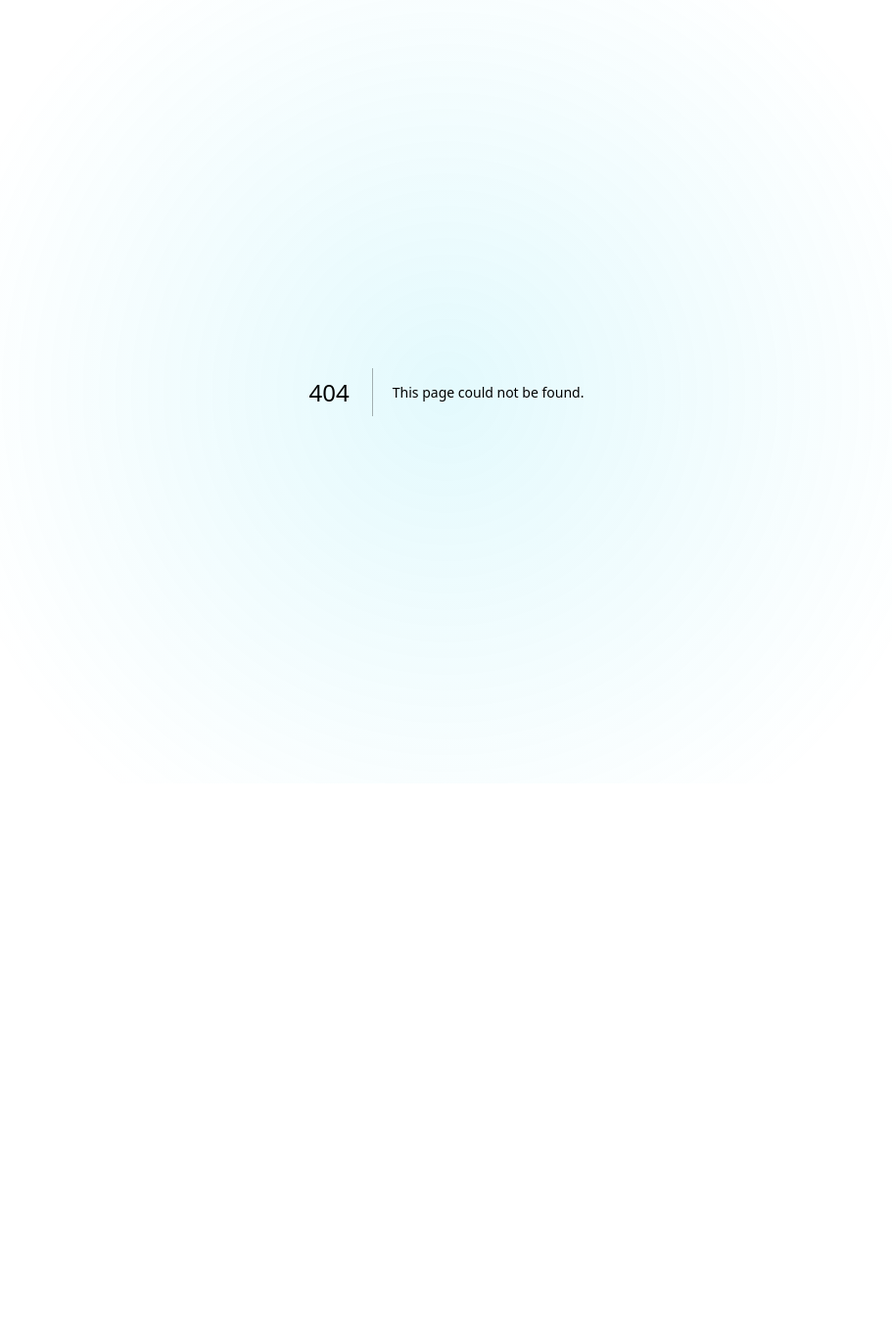
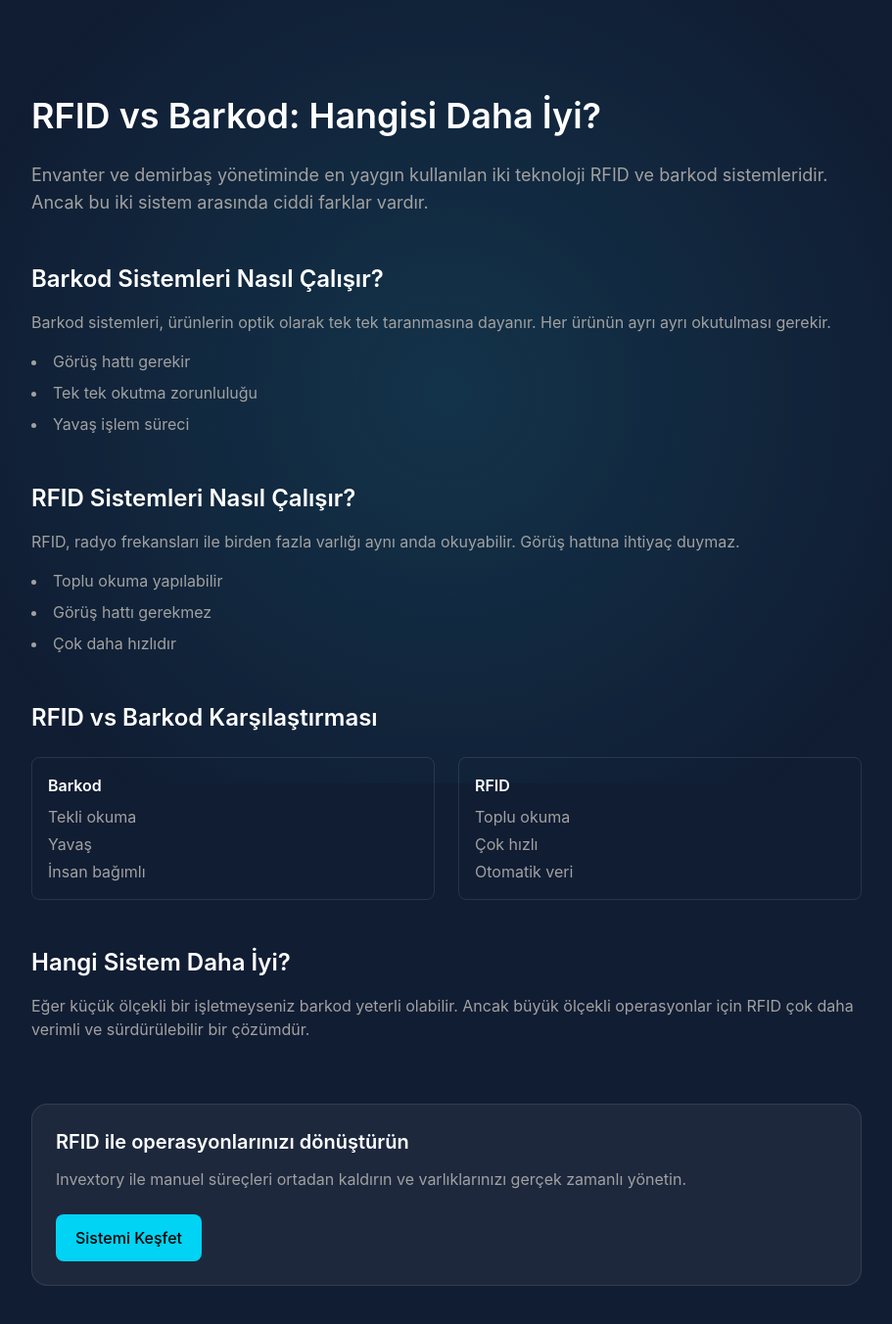
Before and after one commit to MehmetTaskiran/invextory-site, a Next.js app: page /blog/rfid-vs-barcode in a window 1280 px wide. Before the commit this address had no page. Shown: the top 1352 px of the page at 98% size, without its empty margins (184-1095 px from the left). Before the commit the page ends 800 px from the top, so only its background shows below. Built offline with nearby package versions, Linux system fonts and the light colour scheme.

Commit message:
add hreflang to all pages

```diff
--- a/src/app/blog/rfid-demirbas-yonetimi/page.tsx
+++ b/src/app/blog/rfid-demirbas-yonetimi/page.tsx
@@ -5,6 +5,13 @@ export const metadata: Metadata = {
   title: "RFID Demirbaş Yönetimi Nedir? | Invextory",
   description:
     "RFID teknolojisi ile demirbaş yönetimi nasıl yapılır? Manuel sistemlerin neden yetersiz kaldığını ve RFID ile otomatik takibin nasıl çalıştığını öğrenin.",
+
+    alternates: {
+    languages: {
+      tr: "https://www.invextory.com/blog/rfid-demirbas-yonetimi",
+      en: "https://www.invextory.com/en/blog/rfid-asset-management",
+    },
+  },
 };
 
 export default function Page() {
--- a/src/app/blog/rfid-envanter-takibi/page.tsx
+++ b/src/app/blog/rfid-envanter-takibi/page.tsx
@@ -1,10 +1,16 @@
 import { Metadata } from "next";
 import Link from "next/link";
 
-export const metadata: Metadata = {
+export const metadata = {
   title: "RFID ile Envanter Takibi Nasıl Yapılır? | Invextory",
-  description:
-    "RFID teknolojisi ile envanter takibi nasıl yapılır? Gerçek zamanlı stok takibi, otomatik veri toplama ve operasyonel verimlilik hakkında detaylı rehber.",
+  description: "RFID teknolojisi ile envanter takibi nasıl yapılır...",
+
+  alternates: {
+    languages: {
+      tr: "https://www.invextory.com/blog/rfid-envanter-takibi",
+      en: "https://www.invextory.com/en/blog/rfid-inventory-tracking",
+    },
+  },
 };
 
 export default function Page() {
--- /dev/null
+++ b/src/app/blog/rfid-vs-barcode/page.tsx
@@ -0,0 +1,112 @@
+import { Metadata } from "next";
+import Link from "next/link";
+
+export const metadata: Metadata = {
+  title: "RFID vs Barkod: Hangisi Daha İyi? | Invextory",
+  description:
+    "RFID ve barkod sistemleri arasındaki farklar nelerdir? Hangi teknoloji envanter ve demirbaş yönetimi için daha uygundur?",
+
+      alternates: {
+    languages: {
+      tr: "https://www.invextory.com/blog/rfid-vs-barcode",
+      en: "https://www.invextory.com/en/blog/rfid-vs-barcode",
+    },
+  },
+};
+
+export default function Page() {
+  return (
+    <main className="max-w-4xl mx-auto px-6 py-24 text-white">
+
+      <h1 className="text-4xl font-semibold leading-tight">
+        RFID vs Barkod: Hangisi Daha İyi?
+      </h1>
+
+      <p className="mt-6 text-neutral-400 text-lg">
+        Envanter ve demirbaş yönetiminde en yaygın kullanılan iki teknoloji RFID ve barkod sistemleridir.
+        Ancak bu iki sistem arasında ciddi farklar vardır.
+      </p>
+
+      <h2 className="mt-12 text-2xl font-semibold">
+        Barkod Sistemleri Nasıl Çalışır?
+      </h2>
+
+      <p className="mt-4 text-neutral-400">
+        Barkod sistemleri, ürünlerin optik olarak tek tek taranmasına dayanır.
+        Her ürünün ayrı ayrı okutulması gerekir.
+      </p>
+
+      <ul className="mt-4 list-disc list-inside text-neutral-400 space-y-2">
+        <li>Görüş hattı gerekir</li>
+        <li>Tek tek okutma zorunluluğu</li>
+        <li>Yavaş işlem süreci</li>
+      </ul>
+
+      <h2 className="mt-12 text-2xl font-semibold">
+        RFID Sistemleri Nasıl Çalışır?
+      </h2>
+
+      <p className="mt-4 text-neutral-400">
+        RFID, radyo frekansları ile birden fazla varlığı aynı anda okuyabilir.
+        Görüş hattına ihtiyaç duymaz.
+      </p>
+
+      <ul className="mt-4 list-disc list-inside text-neutral-400 space-y-2">
+        <li>Toplu okuma yapılabilir</li>
+        <li>Görüş hattı gerekmez</li>
+        <li>Çok daha hızlıdır</li>
+      </ul>
+
+      <h2 className="mt-12 text-2xl font-semibold">
+        RFID vs Barkod Karşılaştırması
+      </h2>
+
+      <div className="mt-6 grid md:grid-cols-2 gap-6 text-neutral-400">
+        <div className="border border-white/10 p-4 rounded-lg">
+          <div className="font-semibold text-white mb-2">Barkod</div>
+          <ul className="space-y-1">
+            <li>Tekli okuma</li>
+            <li>Yavaş</li>
+            <li>İnsan bağımlı</li>
+          </ul>
+        </div>
+
+        <div className="border border-white/10 p-4 rounded-lg">
+          <div className="font-semibold text-white mb-2">RFID</div>
+          <ul className="space-y-1">
+            <li>Toplu okuma</li>
+            <li>Çok hızlı</li>
+            <li>Otomatik veri</li>
+          </ul>
+        </div>
+      </div>
+
+      <h2 className="mt-12 text-2xl font-semibold">
+        Hangi Sistem Daha İyi?
+      </h2>
+
+      <p className="mt-4 text-neutral-400">
+        Eğer küçük ölçekli bir işletmeyseniz barkod yeterli olabilir.
+        Ancak büyük ölçekli operasyonlar için RFID çok daha verimli ve sürdürülebilir bir çözümdür.
+      </p>
+
+      <div className="mt-16 border border-white/10 p-6 rounded-2xl bg-white/5">
+        <h3 className="text-xl font-semibold">
+          RFID ile operasyonlarınızı dönüştürün
+        </h3>
+
+        <p className="mt-3 text-neutral-400">
+          Invextory ile manuel süreçleri ortadan kaldırın ve varlıklarınızı gerçek zamanlı yönetin.
+        </p>
+
+        <Link
+          href="/"
+          className="inline-block mt-6 px-5 py-3 bg-cyan-400 text-black rounded-lg font-medium"
+        >
+          Sistemi Keşfet
+        </Link>
+      </div>
+
+    </main>
+  );
+}
--- a/src/app/en/blog/rfid-asset-management/page.tsx
+++ b/src/app/en/blog/rfid-asset-management/page.tsx
@@ -5,6 +5,13 @@ export const metadata: Metadata = {
   title: "What is RFID Asset Management? | Invextory",
   description:
     "Learn how RFID asset management works, how it replaces manual tracking systems, and how real-time inventory tracking is achieved.",
+
+      alternates: {
+      languages: {
+      tr: "https://www.invextory.com/blog/rfid-demirbas-yonetimi",
+      en: "https://www.invextory.com/en/blog/rfid-asset-management",
+    },
+  },
 };
 
 export default function Page() {
--- a/src/app/en/blog/rfid-inventory-tracking/page.tsx
+++ b/src/app/en/blog/rfid-inventory-tracking/page.tsx
@@ -1,10 +1,16 @@
 import { Metadata } from "next";
 import Link from "next/link";
 
-export const metadata: Metadata = {
+export const metadata = {
   title: "How RFID Inventory Tracking Works | Invextory",
-  description:
-    "Learn how RFID inventory tracking works, how it replaces manual systems, and how real-time visibility is achieved in warehouses and enterprises.",
+  description: "Learn how RFID inventory tracking works...",
+
+  alternates: {
+    languages: {
+      tr: "https://www.invextory.com/blog/rfid-envanter-takibi",
+      en: "https://www.invextory.com/en/blog/rfid-inventory-tracking",
+    },
+  },
 };
 
 export default function Page() {
--- /dev/null
+++ b/src/app/en/blog/rfid-vs-barcode/page.tsx
@@ -0,0 +1,93 @@
+import { Metadata } from "next";
+import Link from "next/link";
+
+export const metadata: Metadata = {
+  title: "RFID vs Barcode: Which One is Better? | Invextory",
+  description:
+    "Compare RFID and barcode systems. Learn which technology is better for inventory and asset tracking.",
+
+      alternates: {
+      languages: {
+      tr: "https://www.invextory.com/blog/rfid-vs-barcode",
+      en: "https://www.invextory.com/en/blog/rfid-vs-barcode",
+    },
+  },
+};
+
+export default function Page() {
+  return (
+    <main className="max-w-4xl mx-auto px-6 py-24 text-white">
+
+      <h1 className="text-4xl font-semibold leading-tight">
+        RFID vs Barcode: Which One is Better?
+      </h1>
+
+      <p className="mt-6 text-neutral-400 text-lg">
+        RFID and barcode are the two most common technologies used in inventory and asset tracking.
+        However, they differ significantly in performance and efficiency.
+      </p>
+
+      <h2 className="mt-12 text-2xl font-semibold">
+        How Barcode Systems Work
+      </h2>
+
+      <ul className="mt-4 list-disc list-inside text-neutral-400 space-y-2">
+        <li>Requires line of sight</li>
+        <li>Items must be scanned one by one</li>
+        <li>Slower process</li>
+      </ul>
+
+      <h2 className="mt-12 text-2xl font-semibold">
+        How RFID Works
+      </h2>
+
+      <ul className="mt-4 list-disc list-inside text-neutral-400 space-y-2">
+        <li>Bulk scanning</li>
+        <li>No line of sight needed</li>
+        <li>Much faster</li>
+      </ul>
+
+      <h2 className="mt-12 text-2xl font-semibold">
+        Comparison
+      </h2>
+
+      <div className="mt-6 grid md:grid-cols-2 gap-6 text-neutral-400">
+        <div className="border border-white/10 p-4 rounded-lg">
+          <div className="font-semibold text-white mb-2">Barcode</div>
+          <ul className="space-y-1">
+            <li>Manual</li>
+            <li>Slower</li>
+            <li>Error-prone</li>
+          </ul>
+        </div>
+
+        <div className="border border-white/10 p-4 rounded-lg">
+          <div className="font-semibold text-white mb-2">RFID</div>
+          <ul className="space-y-1">
+            <li>Automated</li>
+            <li>Fast</li>
+            <li>Accurate</li>
+          </ul>
+        </div>
+      </div>
+
+      <div className="mt-16 border border-white/10 p-6 rounded-2xl bg-white/5">
+        <h3 className="text-xl font-semibold">
+          Upgrade to RFID
+        </h3>
+
+        <p className="mt-3 text-neutral-400">
+          Invextory enables real-time tracking and eliminates manual processes.
+        </p>
+
+        <Link
+          href="/"
+          className="inline-block mt-6 px-5 py-3 bg-cyan-400 text-black rounded-lg font-medium"
+        >
+          Explore the system
+        </Link>
+      </div>
+
+    </main>
+  );
+}
```
